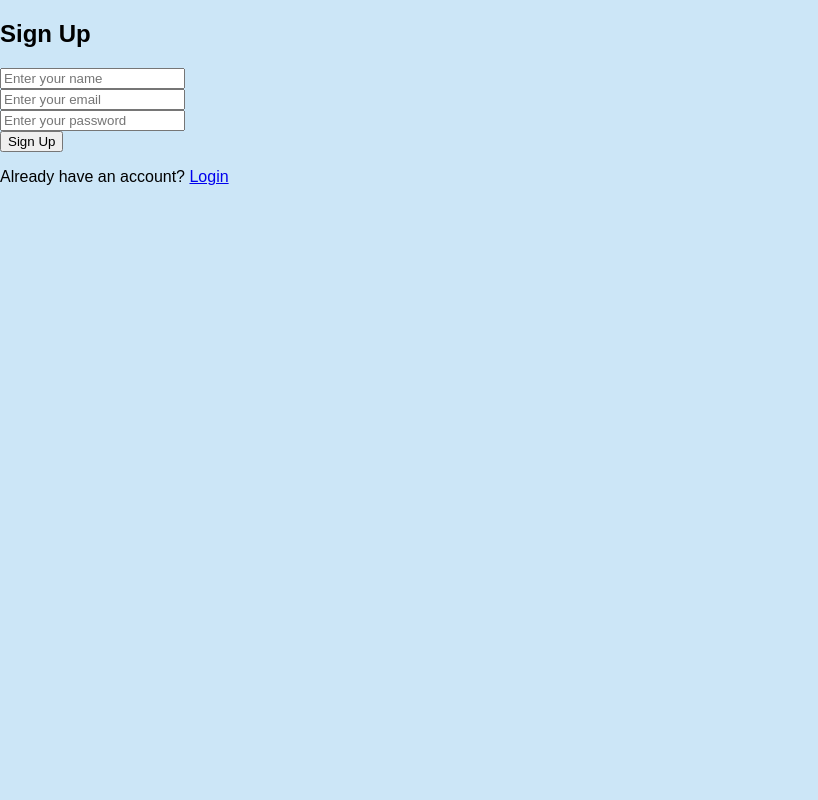
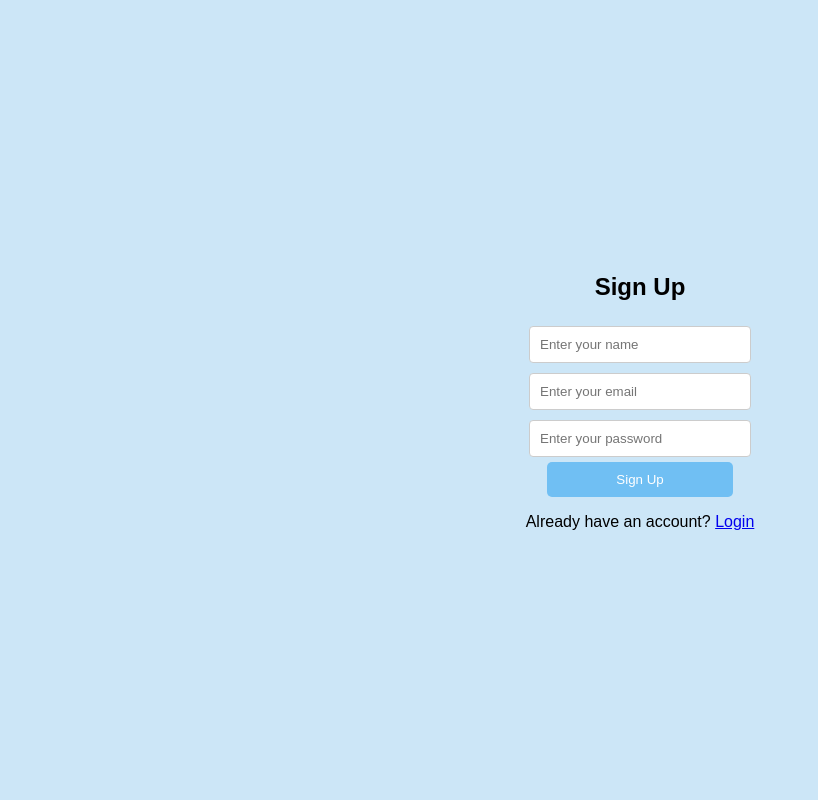
Before and after one commit to itzabd/MindWaveWeb, a Flask app: page /signup in a window 1280 px wide. Shown: the whole page, without its empty margins (0-818 px from the left). Run offline with Flask 3, Linux system fonts and the light colour scheme.

Commit message:
signup page

```diff
--- /dev/null
+++ b/static/css/signup.css
@@ -0,0 +1,30 @@
+body {
+    font-family: Arial, sans-serif;
+    margin: 0;
+    padding: 0;
+    background-color: #cce6f7;
+    display: flex;
+    flex-direction: column; /* Changes the layout to rows */
+    justify-content: center;
+    align-items: center;
+    height: 100vh;
+    text-align: center; /* Ensures text is centered within each element */
+}
+
+button {
+    width: 80%;
+    padding: 10px;
+    background-color: #70bff3;
+    color: white;
+    border: none;
+    border-radius: 5px;
+    cursor: pointer;
+}
+
+input {
+    padding: 10px;
+    margin: 5px;
+    border: 1px solid #ccc;
+    border-radius: 4px;
+    width: 200px;
+}
--- a/templates/signup.html
+++ b/templates/signup.html
@@ -5,6 +5,7 @@
     <meta name="viewport" content="width=device-width, initial-scale=1.0">
     <title>Sign Up</title>
     <link rel="stylesheet" href="{{ url_for('static', filename='css/index.css') }}">
+    <link rel="stylesheet" href="{{ url_for('static', filename='css/signup.css') }}">
 </head>
 <body>
     <h2>Sign Up</h2>
```
